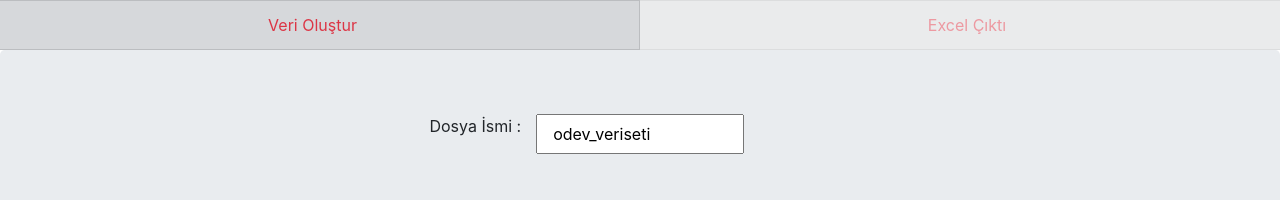
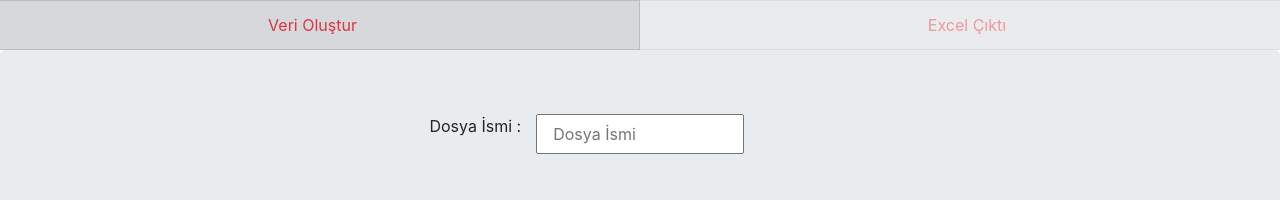
Before and after one commit to MertNacar/create-synthetic-data, a React (Create React App) app: page /#/ in a window 1280 px wide. Shown: the top 200 px of the page. Built offline with nearby package versions, Linux system fonts and the light colour scheme.

Commit message:
final commit

```diff
--- a/src/App.js
+++ b/src/App.js
@@ -12,7 +12,7 @@ function App(props) {
   const [normalValue, setNormalValue] = useState("Normalizasyon")
   const [correlation, setCorrelation] = useState(null)
   const [regression, setRegression] = useState("y = mx(0) + ... + mx(n-1) + b, (n = bağımsız öznitelik sayısı)")
-  const [fileName, setFileName] = useState("odev_veriseti")
+  const [fileName, setFileName] = useState("")
 
   useEffect(() => {
     if (featureNumber > 0) {
@@ -23,9 +23,12 @@ function App(props) {
 
   function onChangeTxt(e, type) {
     if (type === "data") setDataLength(e.target.value)
-    else if (type === "korelasyon") setCorrelation(e.target.value)
+    else if (type === "korelasyon") {
+      if (e.target.value > 0 && e.target.value <= 1) setCorrelation(e.target.value)
+    }
+
     else if (type === "regrasyon") setRegression(e.target.value)
-    else setFileName(e.target.value)
+    else if (type === "name") setFileName(e.target.value)
   }
 
   function onChangeFeature(e) {
@@ -191,7 +194,7 @@ function App(props) {
           <div className="row">
             <span className="col-3" />
             <p className="col-2 text-right">Dosya İsmi :</p>
-            <input className="col-2" value={fileName} type="input" placeholder="Dosya İsmi" onChange={(e) => onChangeTxt(e, "name")} />
+            <input className="col-2" type="input" placeholder="Dosya İsmi" onChange={(e) => onChangeTxt(e, "name")} />
             <span className="col-5" />
           </div>
 
```
Also changed, not shown: 1 other file (tests, documents, lock files or other folders).
